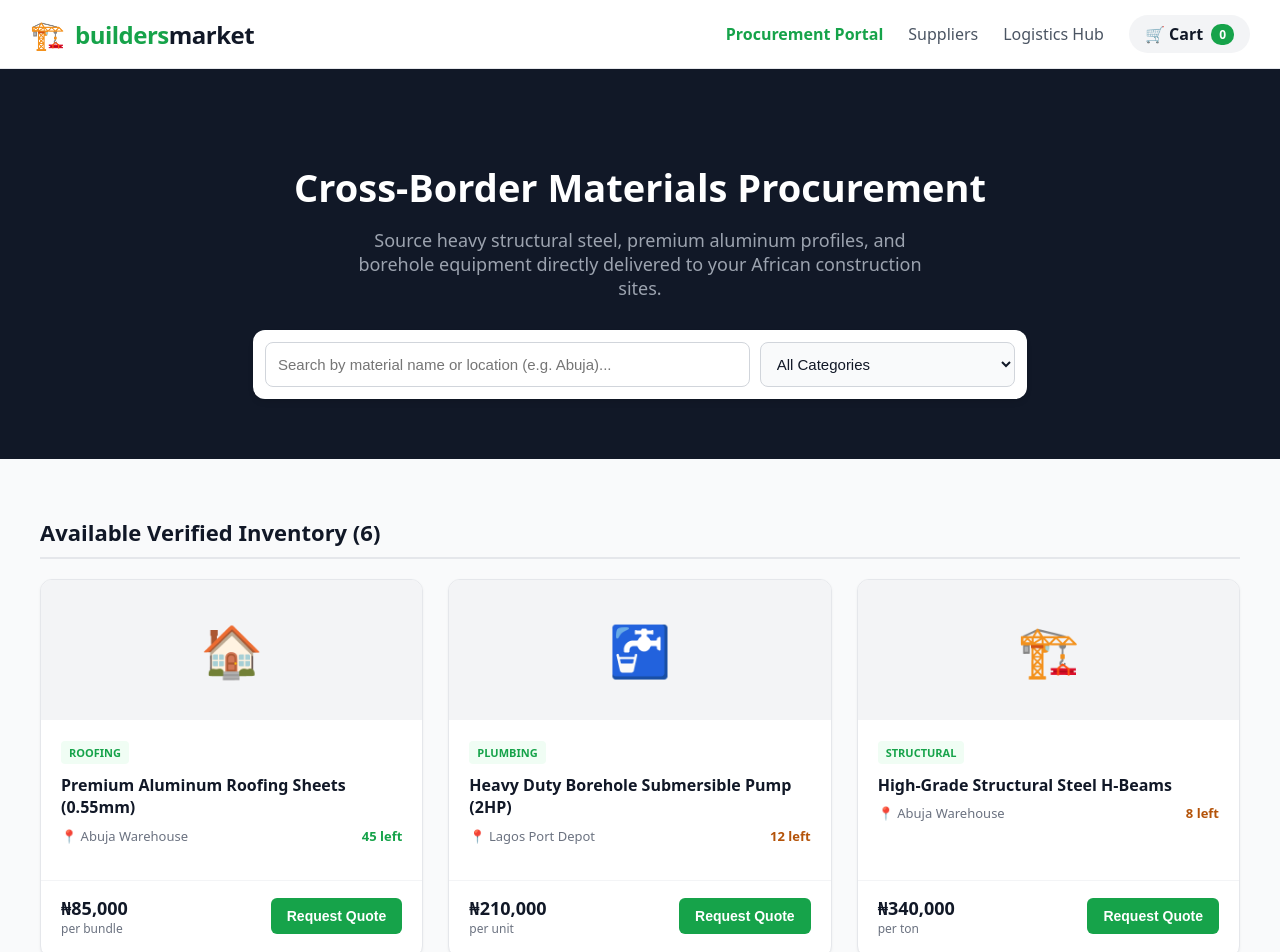
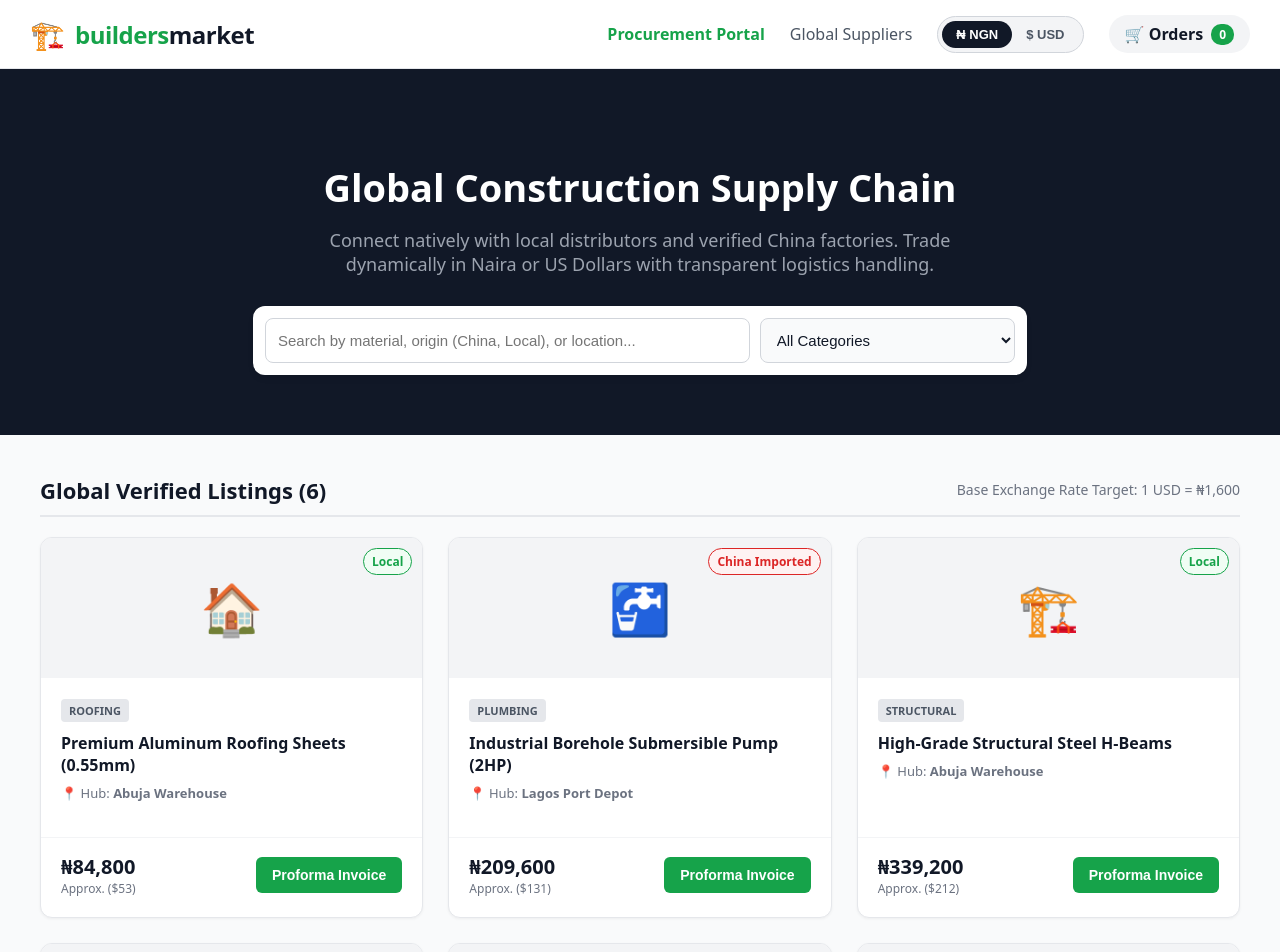
Before and after one commit to francisjolaoso1-dev/buildersmarket-v2, a Next.js app: page / in a window 1280 px wide. Shown: the top 952 px of the page. Built offline with nearby package versions, Linux system fonts and the light colour scheme.

Commit message:
Update page.js

```diff
--- a/src/app/page.js
+++ b/src/app/page.js
@@ -1,25 +1,39 @@
 'use client';
 import { useState } from 'react';
 
-// Sample product database for the cross-border procurement portal
+// Sample product database with native pricing currencies
 const INITIAL_PRODUCTS = [
-  { id: 1, name: 'Premium Aluminum Roofing Sheets (0.55mm)', category: 'Roofing', price: 85000, unit: 'per bundle', location: 'Abuja Warehouse', stock: 45, image: '🏠' },
-  { id: 2, name: 'Heavy Duty Borehole Submersible Pump (2HP)', category: 'Plumbing', price: 210000, unit: 'per unit', location: 'Lagos Port Depot', stock: 12, image: '🚰' },
-  { id: 3, name: 'High-Grade Structural Steel H-Beams', category: 'Structural', price: 340000, unit: 'per ton', location: 'Abuja Warehouse', stock: 8, image: '🏗️' },
-  { id: 4, name: 'Casement Aluminum Window Frames (Bronze)', category: 'Aluminum', price: 45000, unit: 'per sqm', location: 'Abuja Workshop', stock: 25, image: '🪟' },
-  { id: 5, name: 'Industrial PVC Borehole Casing Pipes', category: 'Plumbing', price: 18500, unit: 'per length', location: 'Lagos Port Depot', stock: 120, image: '🧪' },
-  { id: 6, name: 'Portland Cement Grade 42.5R', category: 'Masonry', price: 8200, unit: 'per bag', location: 'Abuja Warehouse', stock: 500, image: '🧱' }
+  { id: 1, name: 'Premium Aluminum Roofing Sheets (0.55mm)', category: 'Roofing', priceUSD: 53, location: 'Abuja Warehouse', origin: 'Local', stock: 45, image: '🏠' },
+  { id: 2, name: 'Industrial Borehole Submersible Pump (2HP)', category: 'Plumbing', priceUSD: 131, location: 'Lagos Port Depot', origin: 'China Imported', stock: 12, image: '🚰' },
+  { id: 3, name: 'High-Grade Structural Steel H-Beams', category: 'Structural', priceUSD: 212, location: 'Abuja Warehouse', origin: 'Local', stock: 8, image: '🏗️' },
+  { id: 4, name: 'Casement Aluminum Window Profiles (Bulk)', category: 'Aluminum', priceUSD: 28, location: 'Guangdong Factory Direct', origin: 'China Imported', stock: 100, image: '🪟' },
+  { id: 5, name: 'Heavy Industrial Drilling Rig Bit (9 7/8")', category: 'Plumbing', priceUSD: 450, location: 'Tianjin Manufacturing Zone', origin: 'China Imported', stock: 5, image: '⚙️' },
+  { id: 6, name: 'Portland Cement Grade 42.5R (Bulk Order)', category: 'Masonry', priceUSD: 5.10, location: 'Abuja Warehouse', origin: 'Local', stock: 500, image: '🧱' }
 ];
 
 export default function Home() {
   const [searchTerm, setSearchTerm] = useState('');
   const [selectedCategory, setSelectedCategory] = useState('All');
+  const [currency, setCurrency] = useState('NGN'); // Default currency view
   const [cartCount, setCartCount] = useState(0);
 
-  // Filter products based on search inputs
+  // Approximate baseline exchange rate for calculation (e.g., 1 USD = 1,600 NGN)
+  const EXCHANGE_RATE = 1600;
+
+  // Format currency helper
+  const formatPrice = (priceInUSD) => {
+    if (currency === 'NGN') {
+      const priceInNGN = Math.round(priceInUSD * EXCHANGE_RATE);
+      return `₦${priceInNGN.toLocaleString()}`;
+    }
+    return `$${priceInUSD.toLocaleString(undefined, { minimumFractionDigits: 2, maximumFractionDigits: 2 })}`;
+  };
+
+  // Filter products based on inputs
   const filteredProducts = INITIAL_PRODUCTS.filter(product => {
     const matchesSearch = product.name.toLowerCase().includes(searchTerm.toLowerCase()) ||
-                          product.location.toLowerCase().includes(searchTerm.toLowerCase());
+                          product.location.toLowerCase().includes(searchTerm.toLowerCase()) ||
+                          product.origin.toLowerCase().includes(searchTerm.toLowerCase());
     const matchesCategory = selectedCategory === 'All' || product.category === selectedCategory;
     return matchesSearch && matchesCategory;
   });
@@ -38,26 +52,42 @@ export default function Home() {
 
         <nav style={{ display: 'flex', gap: '25px', alignItems: 'center' }}>
           <a href="#" style={{ textDecoration: 'none', color: '#16a34a', fontWeight: '600' }}>Procurement Portal</a>
-          <a href="#" style={{ textDecoration: 'none', color: '#4b5563', fontWeight: '500' }}>Suppliers</a>
-          <a href="#" style={{ textDecoration: 'none', color: '#4b5563', fontWeight: '500' }}>Logistics Hub</a>
+          <a href="#" style={{ textDecoration: 'none', color: '#4b5563', fontWeight: '500' }}>Global Suppliers</a>
+
+          {/* CURRENCY TOGGLE SWITCHER */}
+          <div style={{ border: '1px solid #d1d5db', borderRadius: '20px', padding: '4px', display: 'flex', backgroundColor: '#f3f4f6' }}>
+            <button
+              onClick={() => setCurrency('NGN')}
+              style={{ border: 'none', padding: '6px 14px', borderRadius: '16px', cursor: 'pointer', fontWeight: '700', fontSize: '13px', backgroundColor: currency === 'NGN' ? '#111827' : 'transparent', color: currency === 'NGN' ? '#ffffff' : '#4b5563' }}
+            >
+              ₦ NGN
+            </button>
+            <button
+              onClick={() => setCurrency('USD')}
+              style={{ border: 'none', padding: '6px 14px', borderRadius: '16px', cursor: 'pointer', fontWeight: '700', fontSize: '13px', backgroundColor: currency === 'USD' ? '#111827' : 'transparent', color: currency === 'USD' ? '#ffffff' : '#4b5563' }}
+            >
+              $ USD
+            </button>
+          </div>
+
           <div style={{ backgroundColor: '#f3f4f6', padding: '8px 16px', borderRadius: '20px', fontWeight: '600', display: 'flex', alignItems: 'center', gap: '8px' }}>
-            🛒 Cart <span style={{ backgroundColor: '#16a34a', color: 'white', padding: '2px 8px', borderRadius: '10px', fontSize: '12px' }}>{cartCount}</span>
+            🛒 Orders <span style={{ backgroundColor: '#16a34a', color: 'white', padding: '2px 8px', borderRadius: '10px', fontSize: '12px' }}>{cartCount}</span>
           </div>
         </nav>
       </header>
 
-      {/* HERO HERO SECTION */}
+      {/* HERO SECTION */}
       <section style={{ backgroundColor: '#111827', color: '#ffffff', padding: '60px 30px', textAlign: 'center' }}>
-        <h1 style={{ fontSize: '38px', fontWeight: '800', marginBottom: '15px' }}>Cross-Border Materials Procurement</h1>
-        <p style={{ fontSize: '18px', color: '#9ca3af', maxWidth: '600px', margin: '0 auto 30px' }}>
-          Source heavy structural steel, premium aluminum profiles, and borehole equipment directly delivered to your African construction sites.
+        <h1 style={{ fontSize: '38px', fontWeight: '800', marginBottom: '15px' }}>Global Construction Supply Chain</h1>
+        <p style={{ fontSize: '18px', color: '#9ca3af', maxWidth: '700px', margin: '0 auto 30px' }}>
+          Connect natively with local distributors and verified China factories. Trade dynamically in Naira or US Dollars with transparent logistics handling.
         </p>
 
         {/* INTERACTIVE FILTERS BAR */}
         <div style={{ backgroundColor: '#ffffff', padding: '12px', borderRadius: '12px', maxWidth: '750px', margin: '0 auto', display: 'flex', gap: '10px', boxShadow: '0 4px 6px -1px rgba(0,0,0,0.1)' }}>
           <input
             type="text"
-            placeholder="Search by material name or location (e.g. Abuja)..."
+            placeholder="Search by material, origin (China, Local), or location..."
             value={searchTerm}
             onChange={(e) => setSearchTerm(e.target.value)}
             style={{ flex: 2, padding: '12px', borderRadius: '8px', border: '1px solid #d1d5db', fontSize: '15px', color: '#111827' }}
@@ -79,55 +109,60 @@ export default function Home() {
 
       {/* PRODUCT DIRECTORY GRID */}
       <main style={{ maxWidth: '1200px', margin: '0 auto', padding: '40px 20px' }}>
-        <h2 style={{ fontSize: '22px', fontWeight: '700', marginBottom: '20px', borderBottom: '2px solid #e5e7eb', paddingBottom: '10px' }}>
-          Available Verified Inventory ({filteredProducts.length})
-        </h2>
+        <div style={{ display: 'flex', justifyContent: 'space-between', alignItems: 'center', marginBottom: '20px', borderBottom: '2px solid #e5e7eb', paddingBottom: '10px' }}>
+          <h2 style={{ fontSize: '22px', fontWeight: '700', margin: 0 }}>
+            Global Verified Listings ({filteredProducts.length})
+          </h2>
+          <span style={{ fontSize: '14px', color: '#6b7280', fontWeight: '500' }}>
+            Base Exchange Rate Target: 1 USD = ₦{EXCHANGE_RATE.toLocaleString()}
+          </span>
+        </div>
 
         {filteredProducts.length === 0 ? (
           <div style={{ textAlign: 'center', padding: '40px', color: '#6b7280', fontSize: '16px' }}>
-            No materials found matching your search. Try looking for another category or location!
+            No global supplies found matching your current query.
           </div>
         ) : (
           <div style={{ display: 'grid', gridTemplateColumns: 'repeat(auto-fill, minmax(300px, 1fr))', gap: '25px' }}>
             {filteredProducts.map((product) => (
-              <div key={product.id} style={{ backgroundColor: '#ffffff', borderRadius: '12px', border: '1px solid #e5e7eb', overflow: 'hidden', display: 'flex', flexDirection: 'column', justifyContent: 'space-between', boxShadow: '0 1px 3px rgba(0,0,0,0.05)', transition: 'transform 0.2s' }}>
+              <div key={product.id} style={{ backgroundColor: '#ffffff', borderRadius: '12px', border: '1px solid #e5e7eb', overflow: 'hidden', display: 'flex', flexDirection: 'column', justifyContent: 'space-between', boxShadow: '0 1px 3px rgba(0,0,0,0.05)' }}>
 
                 {/* Visual Thumbnail */}
-                <div style={{ backgroundColor: '#f3f4f6', height: '140px', display: 'flex', alignItems: 'center', justifyContent: 'center', fontSize: '50px' }}>
+                <div style={{ backgroundColor: '#f3f4f6', height: '140px', display: 'flex', alignItems: 'center', justifyContent: 'center', fontSize: '50px', position: 'relative' }}>
                   {product.image}
+                  <span style={{ position: 'absolute', top: '10px', right: '10px', fontSize: '12px', fontWeight: '700', backgroundColor: product.origin.includes('China') ? '#fef2f2' : '#f0fdf4', color: product.origin.includes('China') ? '#dc2626' : '#16a34a', padding: '4px 8px', borderRadius: '20px', border: '1px solid currentColor' }}>
+                    {product.origin}
+                  </span>
                 </div>
 
                 {/* Detail Information */}
                 <div style={{ padding: '20px', flexGrow: 1 }}>
-                  <span style={{ fontSize: '11px', textTransform: 'uppercase', tracking: 'wide', color: '#16a34a', fontWeight: '700', backgroundColor: '#f0fdf4', padding: '4px 8px', borderRadius: '4px' }}>
+                  <span style={{ fontSize: '11px', textTransform: 'uppercase', color: '#4b5563', fontWeight: '700', backgroundColor: '#e5e7eb', padding: '4px 8px', borderRadius: '4px' }}>
                     {product.category}
                   </span>
                   <h3 style={{ fontSize: '16px', fontWeight: '700', marginTop: '12px', marginBottom: '8px', lineHeight: '1.4' }}>
                     {product.name}
                   </h3>
-                  <div style={{ fontSize: '13px', color: '#6b7280', marginBottom: '15px', display: 'flex', justifyContent: 'space-between' }}>
-                    <span>📍 {product.location}</span>
-                    <span style={{ color: product.stock > 15 ? '#16a34a' : '#b45309', fontWeight: '600' }}>
-                      {product.stock} left
-                    </span>
+                  <div style={{ fontSize: '13px', color: '#6b7280', marginBottom: '15px' }}>
+                    <div>📍 Hub: <strong>{product.location}</strong></div>
                   </div>
                 </div>
 
                 {/* Bottom Pricing & CTA */}
                 <div style={{ padding: '0 20px 20px 20px', display: 'flex', alignItems: 'center', justifyContent: 'space-between', borderTop: '1px solid #f3f4f6', paddingTop: '15px' }}>
                   <div>
-                    <span style={{ fontSize: '18px', fontWeight: '800', color: '#111827' }}>
-                      ₦{product.price.toLocaleString()}
+                    <span style={{ fontSize: '20px', fontWeight: '800', color: '#111827' }}>
+                      {formatPrice(product.priceUSD)}
                     </span>
                     <span style={{ fontSize: '12px', color: '#6b7280', display: 'block' }}>
-                      {product.unit}
+                      {currency === 'NGN' ? `Approx. ($${product.priceUSD})` : `Approx. (₦ ${(product.priceUSD * EXCHANGE_RATE).toLocaleString()})`}
                     </span>
                   </div>
                   <button
                     onClick={() => setCartCount(cartCount + 1)}
                     style={{ backgroundColor: '#16a34a', color: 'white', border: 'none', padding: '10px 16px', borderRadius: '6px', fontWeight: '600', cursor: 'pointer', fontSize: '14px' }}
                   >
-                    Request Quote
+                    Proforma Invoice
                   </button>
                 </div>
 
```
